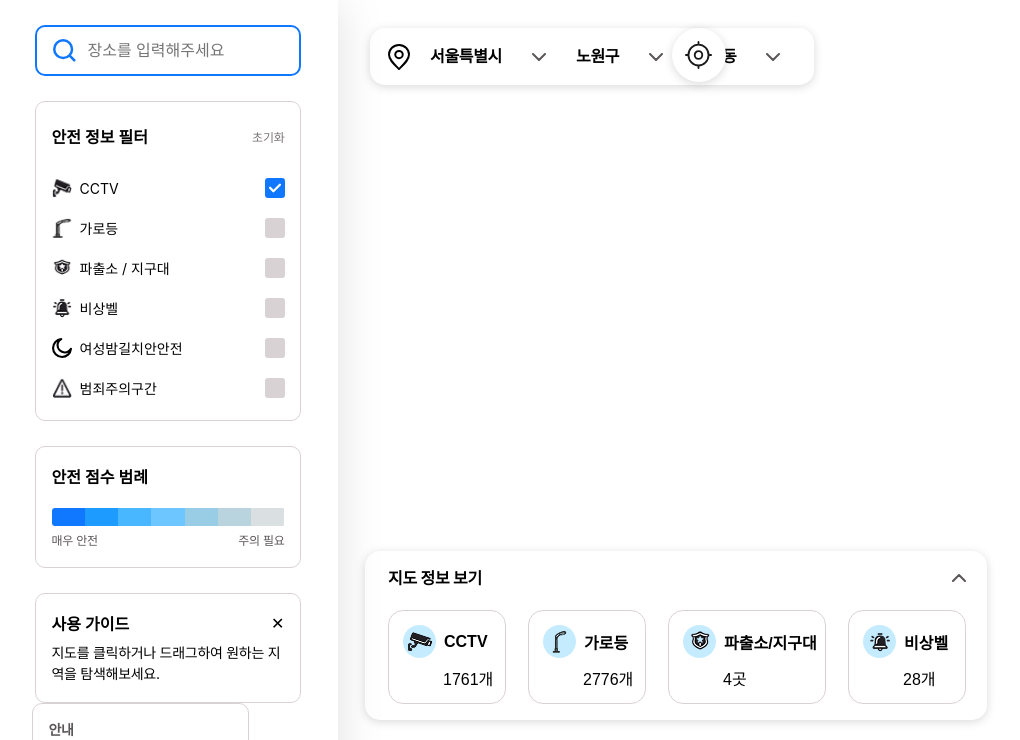
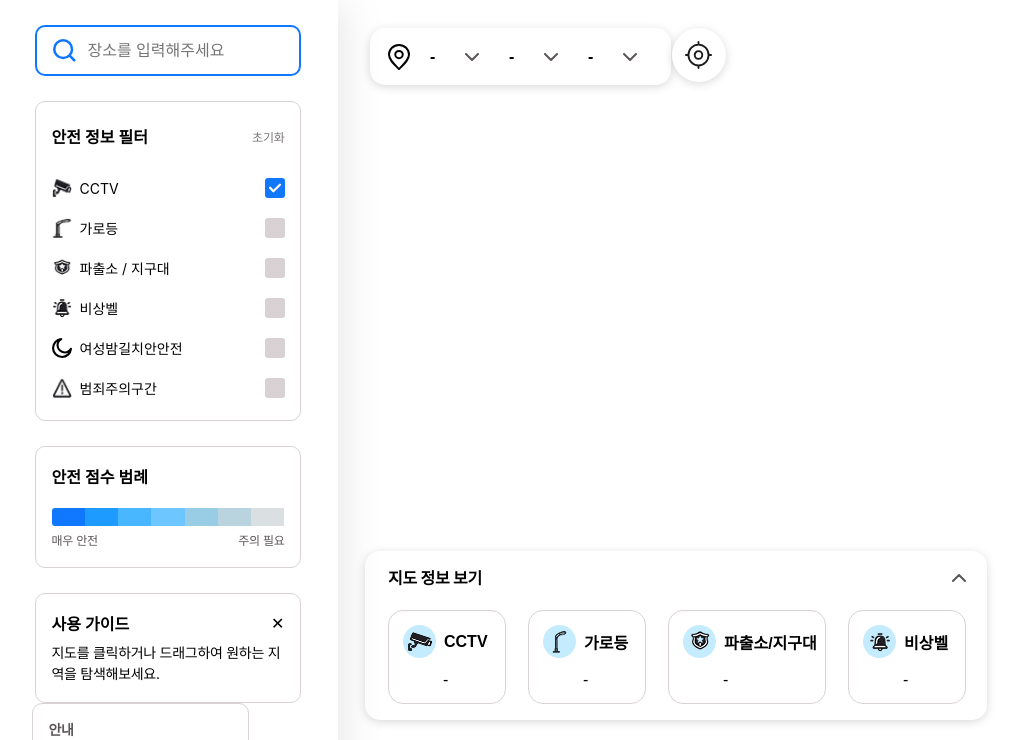
Before and after one commit to 2026-HERETHON/2026-herethon-3, a Django app: page / in a window 1280 px wide. Shown: the part 60-800 px from the top of the page, without its empty margins (3-1023 px from the left). Run offline with Django 5.2, Linux system fonts and the light colour scheme; data comes from the database, SQL or seed files in the repository; some libraries are stand-ins or nearby versions.

Commit message:
드롭다운 및 검색창

```diff
--- a/backend/static/components/leftPanel/leftPanel.js
+++ b/backend/static/components/leftPanel/leftPanel.js
@@ -15,3 +15,156 @@ document.querySelector(".leftPanel-resetBtn").addEventListener("click", () => {
     }
   });
 });
+
+// =====================================================================
+// 🎯 [동 검색 자동완성] 좌측 패널 검색창에 법정동 이름으로 검색 시
+// "시/도 구 동" 형태로 후보를 드롭다운에 보여주고, 클릭하면
+// 지도 이동 + 우측 사이드바 오픈까지 처리한다.
+// (kakaoMap.js의 fetchLegalDongCache / 폴리곤 클릭 로직과 동일한 패턴 재사용)
+// =====================================================================
+let leftPanelLegalDongList = [];
+let leftPanelLegalDongLoaded = false;
+
+async function fetchLeftPanelLegalDongList() {
+  if (leftPanelLegalDongLoaded) return leftPanelLegalDongList;
+
+  try {
+    const res = await fetch("http://127.0.0.1:8000/grids/?is_legal_dong=true");
+    if (!res.ok) return leftPanelLegalDongList;
+
+    const data = await res.json();
+    const rawList = Array.isArray(data) ? data : data.grids || [];
+
+    leftPanelLegalDongList = rawList.map((item) => {
+      const fields = item.fields ? item.fields : item;
+      const gridId = item.pk || item.id;
+      return {
+        id: gridId,
+        dong: fields.dong,
+        dong_group: fields.dong_group,
+        sido: fields.sido,
+        gu: fields.gu,
+        latitude: fields.latitude,
+        longitude: fields.longitude,
+      };
+    });
+    leftPanelLegalDongLoaded = true;
+  } catch (err) {
+    console.error("🚨 동 검색용 법정동 목록 로딩 실패:", err);
+  }
+
+  return leftPanelLegalDongList;
+}
+
+const leftPanelSearchInput = document.querySelector(".leftPanel-searchInput");
+const leftPanelSearchResults = document.querySelector(".leftPanel-searchResults");
+
+function renderLeftPanelSearchResults(items, query) {
+  if (!leftPanelSearchResults) return;
+
+  leftPanelSearchResults.innerHTML = "";
+
+  if (!query) {
+    leftPanelSearchResults.classList.add("leftPanel-hide");
+    return;
+  }
+
+  if (items.length === 0) {
+    const li = document.createElement("li");
+    li.className = "leftPanel-searchResultEmpty";
+    li.textContent = "검색 결과가 없어요.";
+    leftPanelSearchResults.appendChild(li);
+    leftPanelSearchResults.classList.remove("leftPanel-hide");
+    return;
+  }
+
+  items.slice(0, 8).forEach((grid) => {
+    const li = document.createElement("li");
+    li.className = "leftPanel-searchResultItem";
+
+    const locationPrefix = [grid.sido, grid.gu].filter(Boolean).join(" ");
+    li.innerHTML = `${locationPrefix ? locationPrefix + " " : ""}<span class="leftPanel-searchResultDong">${grid.dong}</span>`;
+
+    li.addEventListener("click", () => {
+      selectLeftPanelSearchResult(grid);
+    });
+
+    leftPanelSearchResults.appendChild(li);
+  });
+
+  leftPanelSearchResults.classList.remove("leftPanel-hide");
+}
+
+function selectLeftPanelSearchResult(grid) {
+  if (leftPanelSearchInput) {
+    const fullName = [grid.sido, grid.gu, grid.dong].filter(Boolean).join(" ");
+    leftPanelSearchInput.value = fullName;
+  }
+  leftPanelSearchResults?.classList.add("leftPanel-hide");
+
+  // ===== 1. 지도 이동 =====
+  // (kakaoMap.js 폴리곤 클릭 시 줌/이동 로직과 동일하게 맞춤)
+  const kakaoMap = window.map;
+  if (
+    kakaoMap &&
+    typeof kakao !== "undefined" &&
+    grid.latitude != null &&
+    grid.longitude != null
+  ) {
+    const targetLatLng = new kakao.maps.LatLng(grid.latitude, grid.longitude);
+    const currentLevel = kakaoMap.getLevel();
+
+    if (currentLevel > 6) {
+      kakaoMap.setLevel(6, {
+        animate: { duration: 350 },
+        anchor: targetLatLng,
+      });
+      setTimeout(() => kakaoMap.panTo(targetLatLng), 350);
+    } else {
+      const bounds = kakaoMap.getBounds();
+      if (bounds.contain(targetLatLng)) {
+        kakaoMap.panTo(targetLatLng);
+      } else {
+        kakaoMap.setCenter(targetLatLng);
+      }
+    }
+  }
+
+  // ===== 2. 우측 사이드바 오픈 =====
+  const sidebar = document.querySelector(".rightSB-aside");
+  if (sidebar) {
+    sidebar.classList.add("open");
+  }
+
+  if (window.updateSidebarTitle) {
+    // 법정동 검색이므로 detailDongName/legalDongName 모두 같은 동 이름 사용
+    window.updateSidebarTitle(grid.dong, grid.dong, grid.id);
+  }
+}
+
+if (leftPanelSearchInput) {
+  leftPanelSearchInput.addEventListener("input", async (e) => {
+    const query = e.target.value.trim();
+
+    if (!query) {
+      renderLeftPanelSearchResults([], "");
+      return;
+    }
+
+    const list = await fetchLeftPanelLegalDongList();
+    const filtered = list.filter(
+      (grid) =>
+        (grid.dong || "").includes(query) ||
+        (grid.dong_group || "").includes(query),
+    );
+
+    renderLeftPanelSearchResults(filtered, query);
+  });
+
+  // 검색창/결과 바깥을 클릭하면 드롭다운 닫기
+  document.addEventListener("click", (e) => {
+    if (!e.target.closest(".leftPanel-searchWrapper")) {
+      leftPanelSearchResults?.classList.add("leftPanel-hide");
+    }
+  });
+}
--- a/backend/static/components/mapOverlay/mapOverlay.css
+++ b/backend/static/components/mapOverlay/mapOverlay.css
@@ -126,6 +126,27 @@
 /* 호버 (회색) */
 .mapOverlay-dropdownItem:hover {
   background: #F5F5F5;
+}
+
+/* 데이터 없는 구: 이름+"(준비중)" 전부 회색으로 흐리게 표시 (선택은 여전히 가능) */
+.mapOverlay-dropdownItem--empty,
+.mapOverlay-dropdownItem--empty .mapOverlay-dropdownBadge {
+  color: #b3adaf;
+}
+
+/* "(준비중)" 표기 */
+.mapOverlay-dropdownBadge {
+  font-weight: 500;
+}
+
+/* 고를 항목이 아예 없을 때 표시하는 안내 문구 (클릭 대상 아님) */
+.mapOverlay-dropdownItem--message {
+  color: #7b7578;
+  font-weight: 400;
+  cursor: default;
+}
+.mapOverlay-dropdownItem--message:hover {
+  background: transparent;
 }
 
 /* 지도정보 보기 */
--- a/backend/static/components/mapOverlay/mapOverlay.html
+++ b/backend/static/components/mapOverlay/mapOverlay.html
@@ -18,7 +18,7 @@
       <!-- 시/도 드롭다운 -->
       <div class="mapOverlay-dropdown" data-level="sido">
         <div class="mapOverlay-dropdownSelected">
-          <span class="mapOverlay-dropdownText">서울특별시</span>
+          <span class="mapOverlay-dropdownText">-</span>
           <img
             src="./mapOverlay-images/dropdown.svg"
             class="mapOverlay-chevron"
@@ -30,7 +30,7 @@
       <!-- 구 드롭다운 -->
       <div class="mapOverlay-dropdown" data-level="gu">
         <div class="mapOverlay-dropdownSelected">
-          <span class="mapOverlay-dropdownText">노원구</span>
+          <span class="mapOverlay-dropdownText">-</span>
           <img
             src="./mapOverlay-images/dropdown.svg"
             class="mapOverlay-chevron"
@@ -42,7 +42,7 @@
       <!-- 동 드롭다운 -->
       <div class="mapOverlay-dropdown" data-level="dong">
         <div class="mapOverlay-dropdownSelected">
-          <span class="mapOverlay-dropdownText">상계동</span>
+          <span class="mapOverlay-dropdownText">-</span>
           <img
             src="./mapOverlay-images/dropdown.svg"
             class="mapOverlay-chevron"
--- a/backend/static/components/mapOverlay/mapOverlay.js
+++ b/backend/static/components/mapOverlay/mapOverlay.js
@@ -1,36 +1,56 @@
-// ===== 데모 지역 데이터 =====
-// 실제 연동되는 경로:
-//   서울특별시 > 노원구 > 상계동
-//   서울특별시 > 관악구 > 신림동
-// 나머지 시/도는 목록엔 보이지만 하위 데이터는 비어있음(데모)
-const regionData = {
-  서울특별시: {
-    노원구: ["상계동"],
-    관악구: ["신림동"],
-  },
-  부산광역시: {},
-  대구광역시: {},
-  인천광역시: {},
-  광주광역시: {},
-  대전광역시: {},
-  울산광역시: {},
-  세종특별자치시: {},
-  경기도: {},
-  충청북도: {},
-  충청남도: {},
-  전라남도: {},
-  경상북도: {},
-  경상남도: {},
-  제주특별자치도: {},
-  강원특별자치도: {},
-  전북특별자치도: {},
+// ===== 지역 데이터 (실제 API 연동) =====
+// 시/도 목록은 대한민국 17개 시/도 고정 목록이고, 그 아래 구/동은
+// backend grids API(/grids/districts/, /grids/?is_legal_dong=true)에서
+// 실제 데이터를 받아와 채운다. 아직 데이터가 없는 시/도·구는 목록엔 보이되
+// 하위 항목은 "-"로 표시된다.
+const SIDO_LIST = [
+  "서울특별시",
+  "부산광역시",
+  "대구광역시",
+  "인천광역시",
+  "광주광역시",
+  "대전광역시",
+  "울산광역시",
+  "세종특별자치시",
+  "경기도",
+  "충청북도",
+  "충청남도",
+  "전라남도",
+  "경상북도",
+  "경상남도",
+  "제주특별자치도",
+  "강원특별자치도",
+  "전북특별자치도",
+];
+
+// { 시도: { 구: [동, ...] } }
+const regionData = {};
+SIDO_LIST.forEach((sido) => {
+  regionData[sido] = {};
+});
+
+// 동 이름 -> 실제 Grid 데이터(안심점수/시설 개수/좌표/id) 조회용
+const dongLookup = {};
+
+// 구 이름 -> 데이터 보유 여부(District.has_data). 구 목록에서 "준비중" 표시용
+const guHasData = {};
+
+// 동 이름 -> 데이터 보유 여부. 동 목록에서 "준비중" 표시용
+const dongHasData = {};
+
+// 법정동 참고 목록 (아직 안심 데이터는 없지만, 실제 존재하는 법정동이라
+// 미리 보여주고 "(준비중)"으로 표시해두는 목록. 데이터가 채워지면 자동으로
+// dongHasData가 true가 되면서 "(준비중)" 표시가 사라진다.)
+const LEGAL_DONG_REFERENCE = {
+  노원구: ["상계동", "중계동", "하계동", "월계동", "공릉동"],
+  관악구: ["신림동", "봉천동", "남현동"],
 };
 
-// 현재 선택된 값
+// 현재 선택된 값 (초기 상태는 셋 다 미선택 = "-")
 const selected = {
-  sido: "서울특별시",
-  gu: "노원구",
-  dong: "상계동",
+  sido: "",
+  gu: "",
+  dong: "",
 };
 
 // 각 드롭다운 요소 가져오기
@@ -40,37 +60,106 @@ const dropdowns = {
   dong: document.querySelector('.mapOverlay-dropdown[data-level="dong"]'),
 };
 
+// ===== 실제 데이터 로딩 =====
+async function loadMapOverlayRegionData() {
+  // 1) 서울 25개 구 참고 목록 (District 모델 - has_data와 무관하게 전체 25개 노출)
+  try {
+    const res = await fetch("http://127.0.0.1:8000/grids/districts/");
+    if (res.ok) {
+      const data = await res.json();
+      (data.districts || []).forEach((d) => {
+        guHasData[d.name] = !!d.has_data;
+        if (!regionData["서울특별시"][d.name]) {
+          regionData["서울특별시"][d.name] = [];
+        }
+      });
+    }
+  } catch (err) {
+    console.error("🚨 구 목록(districts) 로딩 실패:", err);
+  }
+
+  // 2) 실제 법정동 목록 + 상세 데이터(안심점수, 시설 개수, 좌표)
+  try {
+    const res = await fetch("http://127.0.0.1:8000/grids/?is_legal_dong=true");
+    if (res.ok) {
+      const data = await res.json();
+      const rawList = Array.isArray(data) ? data : data.grids || [];
+
+      rawList.forEach((item) => {
+        const fields = item.fields ? item.fields : item;
+        const gridId = item.pk || item.id;
+        const grid = { id: gridId, ...fields };
+
+        if (!grid.sido || !grid.gu || !grid.dong) return;
+
+        if (!regionData[grid.sido]) regionData[grid.sido] = {};
+        if (!regionData[grid.sido][grid.gu]) regionData[grid.sido][grid.gu] = [];
+        if (!regionData[grid.sido][grid.gu].includes(grid.dong)) {
+          regionData[grid.sido][grid.gu].push(grid.dong);
+        }
+
+        dongLookup[grid.dong] = grid;
+        dongHasData[grid.dong] = true;
+      });
+    }
+  } catch (err) {
+    console.error("🚨 법정동 목록(grids) 로딩 실패:", err);
+  }
+
+  // 3) 아직 데이터는 없지만 실제 존재하는 법정동을 참고 목록으로 추가 ("(준비중)" 표시용)
+  Object.entries(LEGAL_DONG_REFERENCE).forEach(([gu, dongs]) => {
+    if (!regionData["서울특별시"][gu]) regionData["서울특별시"][gu] = [];
+    dongs.forEach((dong) => {
+      if (!regionData["서울특별시"][gu].includes(dong)) {
+        regionData["서울특별시"][gu].push(dong);
+      }
+    });
+  });
+}
+
 // 특정 레벨(sido/gu/dong)의 목록을 채우는 함수
 function renderList(level) {
   const dropdown = dropdowns[level];
   const ul = dropdown.querySelector(".mapOverlay-dropdownList");
   const textEl = dropdown.querySelector(".mapOverlay-dropdownText");
 
-  // 이 레벨에서 보여줄 항목 목록 구하기
+  // 이 레벨에서 보여줄 항목 목록 구하기 (상위 단계가 아직 선택 안 됐으면 목록 없음)
+  // emptyMessage: 고를 항목이 하나도 없을 때 안내 문구 (상황별로 다르게)
   let items = [];
+  let emptyMessage = "선택할 수 있는 항목이 없어요.";
+
   if (level === "sido") {
     items = Object.keys(regionData);
+    emptyMessage = "시/도 목록을 불러오지 못했어요.";
   } else if (level === "gu") {
-    const guObj = regionData[selected.sido] || {};
-    items = Object.keys(guObj);
+    if (!selected.sido) {
+      emptyMessage = "시/도를 먼저 선택해주세요.";
+    } else {
+      const guObj = regionData[selected.sido] || {};
+      items = Object.keys(guObj);
+      emptyMessage = "아직 등록된 구가 없어요.";
+    }
   } else if (level === "dong") {
-    const guObj = regionData[selected.sido] || {};
-    items = guObj[selected.gu] || [];
+    if (!selected.sido || !selected.gu) {
+      emptyMessage = "구를 먼저 선택해주세요.";
+    } else {
+      const guObj = regionData[selected.sido] || {};
+      items = guObj[selected.gu] || [];
+      emptyMessage = "아직 등록된 동네가 없어요.";
+    }
   }
 
-  // 선택된 값 텍스트 갱신
-  textEl.textContent = selected[level] || "";
+  // 선택된 값 텍스트 갱신 (아직 선택 안 했으면 "-")
+  textEl.textContent = selected[level] || "-";
 
-  // 목록(li) 새로 그리기
   // 목록(li) 새로 그리기
   ul.innerHTML = "";
 
-  // 데이터가 없으면 "-" 표시
+  // 고를 수 있는 항목이 없으면 상황에 맞는 안내 문구 한 줄만 표시
   if (items.length === 0) {
-    textEl.textContent = "-";           // 닫힌 상태도 "-"로
     const li = document.createElement("li");
-    li.className = "mapOverlay-dropdownItem";
-    li.innerHTML = `<span>-</span>`;
+    li.className = "mapOverlay-dropdownItem mapOverlay-dropdownItem--message";
+    li.innerHTML = `<span>${emptyMessage}</span>`;
     ul.appendChild(li);
     return;
   }
@@ -82,9 +171,17 @@ function renderList(level) {
       li.classList.add("selected");
     }
 
+    // 구/동 목록에서 아직 안심 데이터가 없는 곳은 흐리게 + "(준비중)" 표시
+    const isEmpty =
+      (level === "gu" && guHasData[name] === false) ||
+      (level === "dong" && !dongHasData[name]);
+    if (isEmpty) {
+      li.classList.add("mapOverlay-dropdownItem--empty");
+    }
+
     li.innerHTML = `
       <img src="./components/mapOverlay/mapOverlay-images/check-dropdown.png" class="mapOverlay-checkIcon" />
-      <span>${name}</span>
+      <span>${name}</span>${isEmpty ? ' <span class="mapOverlay-dropdownBadge">(준비중)</span>' : ""}
     `;
 
     li.addEventListener("click", (e) => {
@@ -96,26 +193,56 @@ function renderList(level) {
   });
 }
 
+// 선택된 동 좌표로 지도 이동 + 우측 사이드바 오픈
+// (kakaoMap.js 폴리곤 클릭 / leftPanel.js 검색 결과 클릭과 동일한 패턴 재사용)
+function moveMapToSelectedDong() {
+  const grid = dongLookup[selected.dong];
+  if (!grid || grid.latitude == null || grid.longitude == null) return;
+
+  const kakaoMap = window.map;
+  if (!kakaoMap || typeof kakao === "undefined") return;
+
+  const targetLatLng = new kakao.maps.LatLng(grid.latitude, grid.longitude);
+  const currentLevel = kakaoMap.getLevel();
+
+  if (currentLevel > 6) {
+    kakaoMap.setLevel(6, {
+      animate: { duration: 350 },
+      anchor: targetLatLng,
+    });
+    setTimeout(() => kakaoMap.panTo(targetLatLng), 350);
+  } else {
+    const bounds = kakaoMap.getBounds();
+    if (bounds.contain(targetLatLng)) {
+      kakaoMap.panTo(targetLatLng);
+    } else {
+      kakaoMap.setCenter(targetLatLng);
+    }
+  }
+
+  const sidebar = document.querySelector(".rightSB-aside");
+  if (sidebar) sidebar.classList.add("open");
+
+  if (window.updateSidebarTitle) {
+    window.updateSidebarTitle(grid.dong, grid.dong, grid.id);
+  }
+}
+
 // 항목 선택 처리
 function selectItem(level, name) {
   selected[level] = name;
 
   if (level === "sido") {
-    // 시/도 바뀌면 → 구/동 초기화 (그 시/도의 첫 구, 첫 동으로)
-    const guObj = regionData[name] || {};
-    const guKeys = Object.keys(guObj);
-    selected.gu = guKeys[0] || "";
-    const dongArr = selected.gu ? guObj[selected.gu] : [];
-    selected.dong = dongArr[0] || "";
+    // 시/도 바뀌면 → 구/동은 선택 안 한 "-" 상태로 초기화
+    selected.gu = "";
+    selected.dong = "";
 
     renderList("sido");
     renderList("gu");
     renderList("dong");
   } else if (level === "gu") {
-    // 구 바뀌면 → 동 초기화
-    const guObj = regionData[selected.sido] || {};
-    const dongArr = guObj[name] || [];
-    selected.dong = dongArr[0] || "";
+    // 구 바뀌면 → 동은 선택 안 한 "-" 상태로 초기화
+    selected.dong = "";
 
     renderList("gu");
     renderList("dong");
@@ -128,8 +255,8 @@ function selectItem(level, name) {
 
   updateInfoBox();
 
-  // (나중에 지도 연동) 선택된 지역으로 지도 이동 등을 여기서 처리
-  // console.log(selected.sido, selected.gu, selected.dong);
+  // 동까지 실제로 선택됐을 때만 지도 이동 + 사이드바 오픈
+  moveMapToSelectedDong();
 }
 
 // 드롭다운 열기/닫기
@@ -165,31 +292,6 @@ document.addEventListener("click", () => {
   closeAll();
 });
 
-// 초기 렌더링
-renderList("sido");
-renderList("gu");
-renderList("dong");
-
-
-// 동별 지도 정보 개수 데이터
-
-// ===== 동별 지도 정보 개수 데이터 =====
-// 신림동 값은 임시 — 실제 값으로 교체하세요
-const regionInfoData = {
-  상계동: {
-    cctv: "1761개",
-    streetlight: "2776개",
-    police: "4곳",
-    alarm: "28개",
-  },
-  신림동: {
-    cctv: "1217개",     // 신림동 실제 값으로 교체
-    streetlight: "7242개",
-    police: "5곳",
-    alarm: "704개",
-  },
-};
-
 // 하단 정보 박스 접기/펼치기
 const infoHeader = document.querySelector(".mapOverlay-infoHeader");
 const infoList = document.querySelector(".mapOverlay-infoList");
@@ -200,20 +302,42 @@ infoHeader.addEventListener("click", () => {
   infoToggle.classList.toggle("mapOverlay-flipped"); // 화살표 방향 전환
 });
 
-// 하단 정보 박스의 개수를 현재 선택된 동 기준으로 갱신
+// 하단 정보 박스의 개수를 현재 선택된 동의 실제 데이터(Grid)로 갱신
 function updateInfoBox() {
-  const dong = selected.dong; // 드롭다운에서 선택된 동
-  const info = regionInfoData[dong];
+  const grid = dongLookup[selected.dong];
 
-  // 데이터 없으면 전부 "-"로
+  const countMap = grid
+    ? {
+        cctv: grid.cctv_count,
+        streetlight: grid.light_count,
+        police: grid.police_count,
+        alarm: grid.bell_count,
+      }
+    : {};
+
   document.querySelectorAll(".mapOverlay-infoCount").forEach((el) => {
     const type = el.dataset.type; // cctv / streetlight / police / alarm
-    if (info && info[type]) {
-      el.textContent = info[type];
-    } else {
+    const value = countMap[type];
+
+    if (value === undefined || value === null) {
       el.textContent = "-";
+      return;
     }
+    el.textContent = type === "police" ? `${value}곳` : `${value}개`;
   });
 }
 
+// ===== 초기 렌더링: 데이터 로딩과 무관하게 즉시 "-" 상태로 표시 =====
+renderList("sido");
+renderList("gu");
+renderList("dong");
 updateInfoBox();
+
+// ===== 실제 데이터 로딩 (구/동 실제 목록 채우기) =====
+(async function initMapOverlay() {
+  await loadMapOverlayRegionData();
+
+  // 로딩 완료 후, 사용자가 이미 시/도·구를 선택해둔 상태라면 최신 데이터로 다시 그려줌
+  renderList("gu");
+  renderList("dong");
+})();
--- a/backend/templates/home.html
+++ b/backend/templates/home.html
@@ -70,6 +70,7 @@
           <div id="leftPanel-container">
             <div class="leftPanel-wrapper">
 
+               <div class="leftPanel-searchWrapper">
                 <div class="leftPanel-searchBar">
                   <img
                     src="./components/leftPanel/leftPanel-images/search.svg"
@@ -80,6 +81,8 @@
                     placeholder="장소를 입력해주세요"
                     class="leftPanel-searchInput"
                   />
+                </div>
+                <ul class="leftPanel-searchResults leftPanel-hide"></ul>
               </div>
               <!-- 안전 정보 필터 -->
               <div class="leftPanel-filterBox">
@@ -279,7 +282,7 @@
             <!-- 시/도 드롭다운 -->
             <div class="mapOverlay-dropdown" data-level="sido">
               <div class="mapOverlay-dropdownSelected">
-                <span class="mapOverlay-dropdownText">서울특별시</span>
+                <span class="mapOverlay-dropdownText">-</span>
                 <img
                   src="./components/mapOverlay/mapOverlay-images/dropdown.svg"
                   class="mapOverlay-chevron"
@@ -291,7 +294,7 @@
             <!-- 구 드롭다운 -->
             <div class="mapOverlay-dropdown" data-level="gu">
               <div class="mapOverlay-dropdownSelected">
-                <span class="mapOverlay-dropdownText">노원구</span>
+                <span class="mapOverlay-dropdownText">-</span>
                 <img
                   src="./components/mapOverlay/mapOverlay-images/dropdown.svg"
                   class="mapOverlay-chevron"
@@ -303,7 +306,7 @@
             <!-- 동 드롭다운 -->
             <div class="mapOverlay-dropdown" data-level="dong">
               <div class="mapOverlay-dropdownSelected">
-                <span class="mapOverlay-dropdownText">상계동</span>
+                <span class="mapOverlay-dropdownText">-</span>
                 <img
                   src="./components/mapOverlay/mapOverlay-images/dropdown.svg"
                   class="mapOverlay-chevron"
```
Also changed, not shown: backend/static/components/leftPanel/leftPanel.css (+52 -2 lines), backend/static/components/leftPanel/leftPanel.html (+6 -3 lines). Lines whose indentation alone changed are shown as unchanged.
